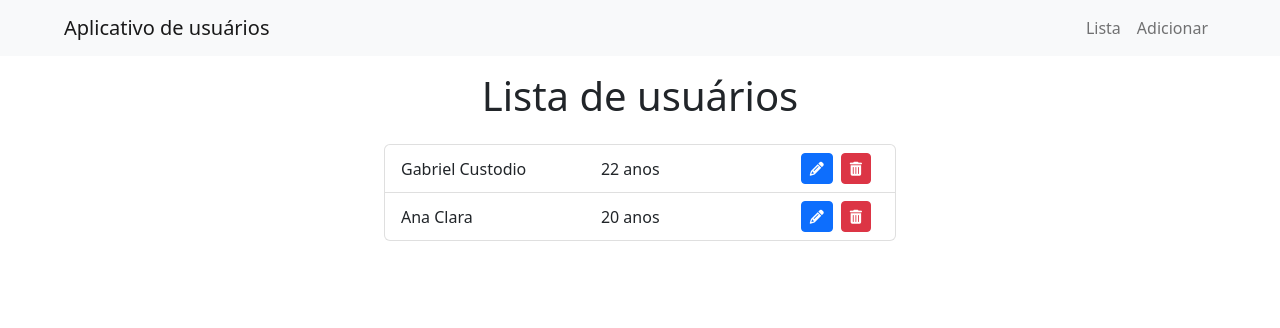
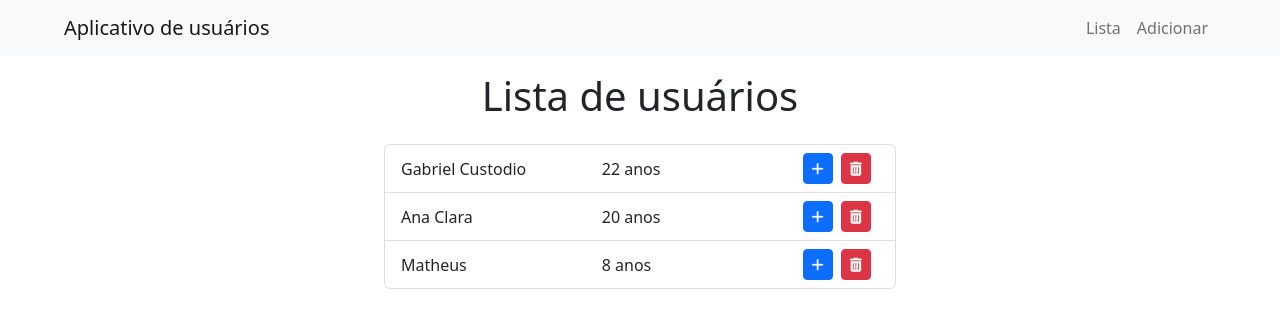
Before and after one commit to GabrielHCustodio/vue-axios-users, a Vue app: page / in a window 1280 px wide. Shown: the top 328 px of the page. Built offline with nearby package versions, Linux system fonts and the light colour scheme; data requests are answered from the project's data file.

Commit message:
Added the add new user function using the axios POST method and created vuex Mutations, which made the changes in the centralized state of the application.

```diff
--- a/db/db.json
+++ b/db/db.json
@@ -15,6 +15,14 @@
       "email": "ana_clara.email@email.com",
       "telephone": "(35)99999-8888",
       "id": 3
+    },
+    {
+      "name": "Matheus",
+      "age": 8,
+      "email": "matheus@email.com",
+      "sex": "Masculino",
+      "telephone": "(35)98765-4321",
+      "id": 4
     }
   ]
 }
--- a/src/components/FormUser.vue
+++ b/src/components/FormUser.vue
@@ -7,7 +7,7 @@
         class="form-control"
         placeholder="Nome completo..."
         required
-        v-model="user.nameUser"
+        v-model="user.name"
       />
     </div>
     <div class="col-sm-5">
@@ -17,7 +17,7 @@
         class="form-control"
         placeholder="Seu melhor email..."
         required
-        v-model="user.emailUser"
+        v-model="user.email"
       />
     </div>
     <div class="col-sm-3">
@@ -27,7 +27,7 @@
         class="form-control"
         placeholder="Telefone de contato com DDD..."
         required
-        v-model="user.telephoneUser"
+        v-model="user.telephone"
       />
     </div>
     <div class="col-sm-3">
@@ -37,40 +37,48 @@
         class="form-control"
         placeholder="Informe sua idade..."
         required
-        v-model="user.ageUser"
+        v-model="user.age"
       />
     </div>
     <div class="col-sm-4">
       <label class="form-label">Informe seu sexo</label>
-      <select class="form-select" v-model="user.sexUser" required>
+      <select class="form-select" v-model="user.sex" required>
         <option selected disabled value="">Selecione</option>
         <option value="Masculino">Masculino</option>
         <option value="Feminino">Feminino</option>
       </select>
     </div>
     <div class="col-sm-3 d-flex align-items-center justify-content-center mt-5">
-      <button class="btn btn-primary" type="submit" @click="saveUser">Cadastrar usuário</button>
+      <button class="btn btn-primary" type="submit" @click="saveUser">
+        Cadastrar usuário
+      </button>
     </div>
   </form>
 </template>
 
 <script>
+import axios from "axios";
+import config from "@/config/config";
+
 export default {
   name: "FormUser",
   data() {
     return {
       user: {
-        nameUser: "",
-        ageUser: "",
-        emailUser: "",
-        sexUser: "",
-        telephoneUser: "",
+        name: "",
+        age: "",
+        email: "",
+        sex: "",
+        telephone: "",
       }
     };
   },
   methods: {
     saveUser() {
-      console.log(this.user)
+      axios.post(`${config.url}/users`, this.user).then((response) => {
+        let newUser = response.data
+        this.$store.commit('saveUser', newUser)
+      })
     }
   }
 };
--- a/src/components/ListUsers.vue
+++ b/src/components/ListUsers.vue
@@ -10,8 +10,8 @@
         <span id="name">{{ user.name }}</span>
         <span id="age">{{ user.age }} anos</span>
         <span class="espacar"></span>
-        <button class="btn btn-primary btn-sm" title="Editar">
-          <i class="fa fa-pencil-alt"></i>
+        <button class="btn btn-primary btn-sm" title="Mais informações">
+          <i class="fa fa-plus"></i>
         </button>
         <button
           class="btn btn-danger btn-sm"
@@ -28,18 +28,14 @@
 <script>
 import axios from "axios";
 import config from "@/config/config";
+import { mapState } from 'vuex';
 
 export default {
   name: "ListUsers",
-  data() {
-    return {
-      users: [],
-    };
-  },
-  created() {
-    axios.get(`${config.url}/users`).then((response) => {
-      this.users = response.data;
-    });
+  computed: {
+    ...mapState({
+      users: state => state.users
+    })
   },
   methods: {
     deletar(user) {
--- a/src/store/index.js
+++ b/src/store/index.js
@@ -2,10 +2,17 @@ import { createStore } from 'vuex'
 
 export default createStore({
   state: {
+    users: []
   },
   getters: {
   },
   mutations: {
+    setUsers: (state, user) => {
+      state.users = user
+    },
+    saveUser: (state, newUser) => {
+      state.users.push(newUser)
+    }
   },
   actions: {
   },
--- a/src/views/HomeView.vue
+++ b/src/views/HomeView.vue
@@ -9,6 +9,10 @@
 </template>
 
 <script>
+import axios from "axios";
+import config from "@/config/config";
+import { mapMutations } from 'vuex';
+
 import ListUsers from '@/components/ListUsers.vue'
 import NavbarHeader from '@/components/NavbarHeader.vue'
 
@@ -17,6 +21,14 @@ export default {
   components: {
     ListUsers,
     NavbarHeader
+  },
+  methods: {
+    ...mapMutations(['setUsers'])
+  },
+  created() {
+    axios.get(`${config.url}/users`).then((response) => {
+      this.setUsers(response.data)
+    });
   }
 }
 </script>
```
